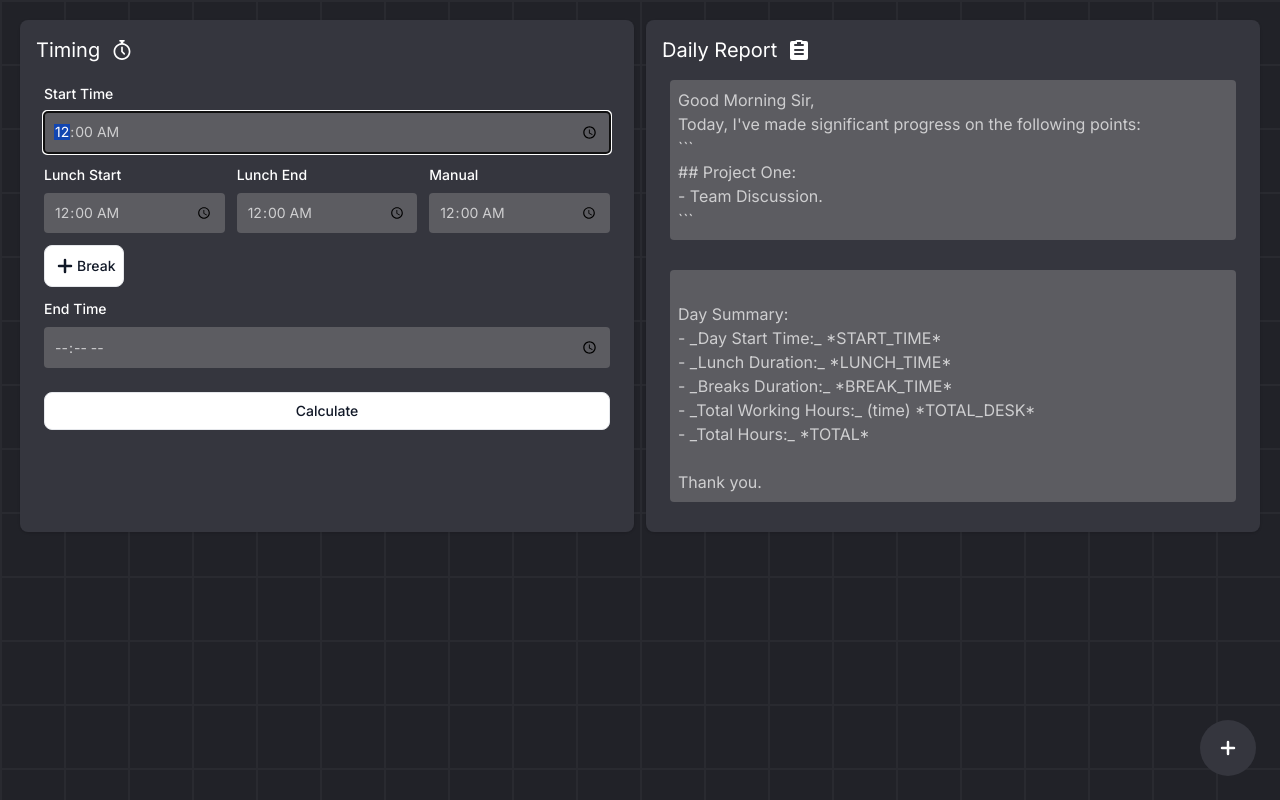
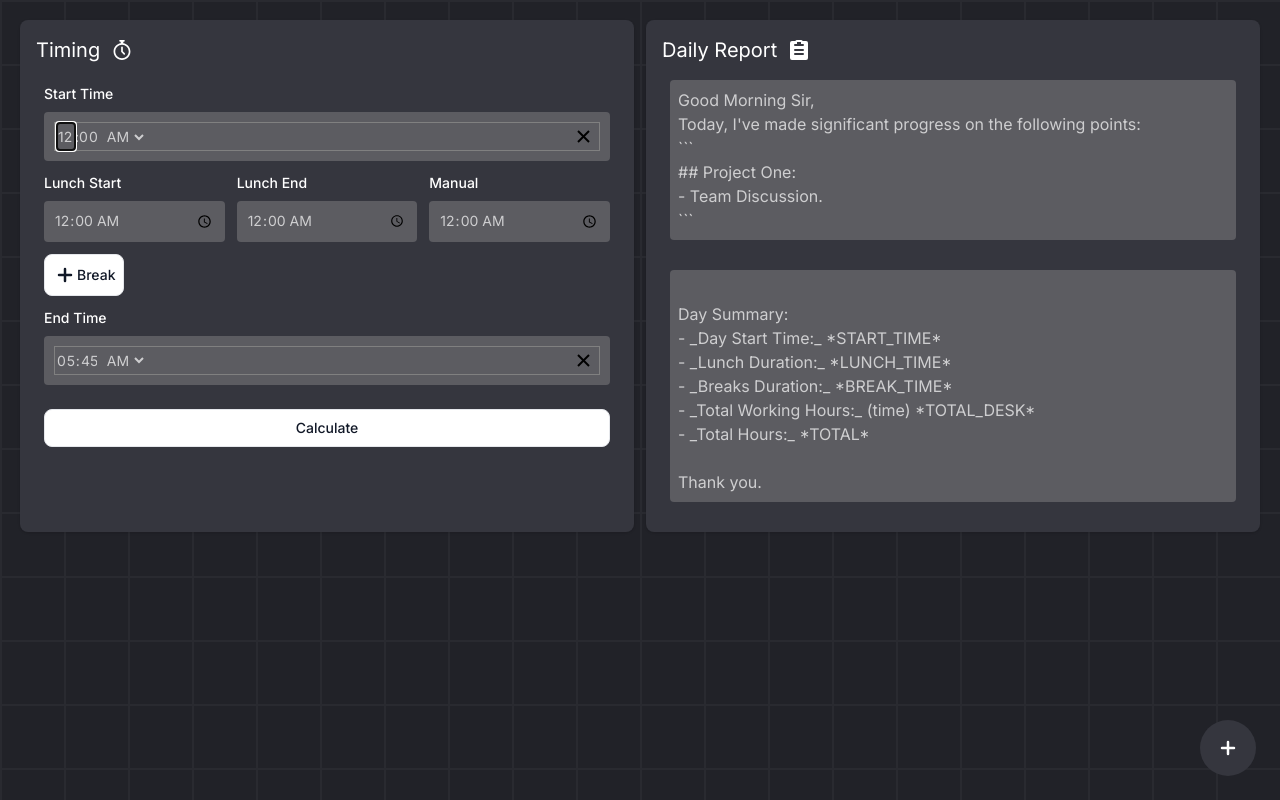
Before and after one commit to abbackend/sticky-notes-react, a Next.js app: page /timer in a window 1280 px wide. Built offline with nearby package versions, Linux system fonts and the light colour scheme.

Commit message:
Updated start and end date

```diff
--- a/app/pages/TimerPage.jsx
+++ b/app/pages/TimerPage.jsx
@@ -6,6 +6,8 @@ import Check from "@/app/icons/Check.jsx";
 import Timer from "@/app/icons/Timer.jsx";
 import Plus from "@/app/icons/Plus.jsx";
 import Cross from "@/app/icons/Cross.jsx";
+import TimePicker from 'react-time-picker';
+import 'react-time-picker/dist/TimePicker.css';
 
 const TimerPage = () => {
   const { template, setTemplate, footer, updateFooter, setFooter } = useContext(TimerContext);
@@ -120,6 +122,7 @@ const TimerPage = () => {
       total: formatTime(totalHours)
     })
 
+    setDifference(null);
     if (totalWorkingTime < 8) {
       setDifference(formatTime(8 - totalWorkingTime))
     }
@@ -153,12 +156,12 @@ const TimerPage = () => {
           <form className="p-2">
             <div className="mt-3">
               <label className="block mb-2 text-sm font-medium">Start Time</label>
-              <input
-                type="time"
+              <TimePicker
+                disableClock={true}
+                value={startTime} onChange={setStartTime}
                 className="rounded bg-[#5c5c61] text-white/70 leading-none w-full text-sm p-2.5"
-                defaultValue={startTime}
-                autoFocus="true"
-                onChange={(event) => setStartTime(event.target.value)}
+                autoFocus={true}
+                format="hh:mm a"
               />
             </div>
             <div className="mt-3 flex gap-3">
@@ -236,11 +239,11 @@ const TimerPage = () => {
             ))}
             <div className="mt-3">
               <label className="block mb-2 text-sm font-medium">End Time</label>
-              <input
-                type="time"
+              <TimePicker
+                disableClock={true}
+                value={endTime} onChange={setEndTime}
                 className="rounded bg-[#5c5c61] text-white/70 leading-none w-full text-sm p-2.5"
-                value={endTime}
-                onChange={(event) => setEndTime(event.target.value)}
+                format="hh:mm a"
               />
             </div>
             <div className="mt-6">
```
Also changed, not shown: package.json (+5 -4 lines), 1 other file (tests, documents, lock files or other folders).
